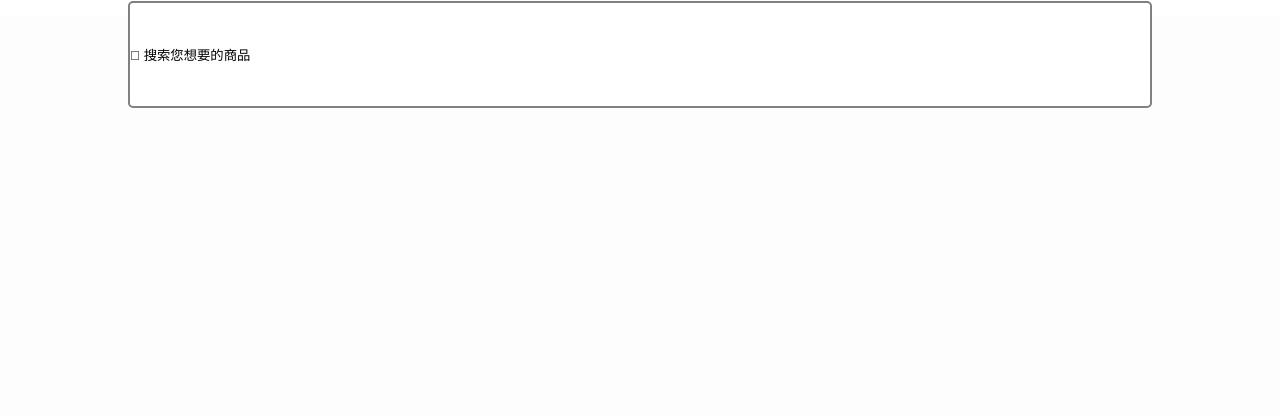
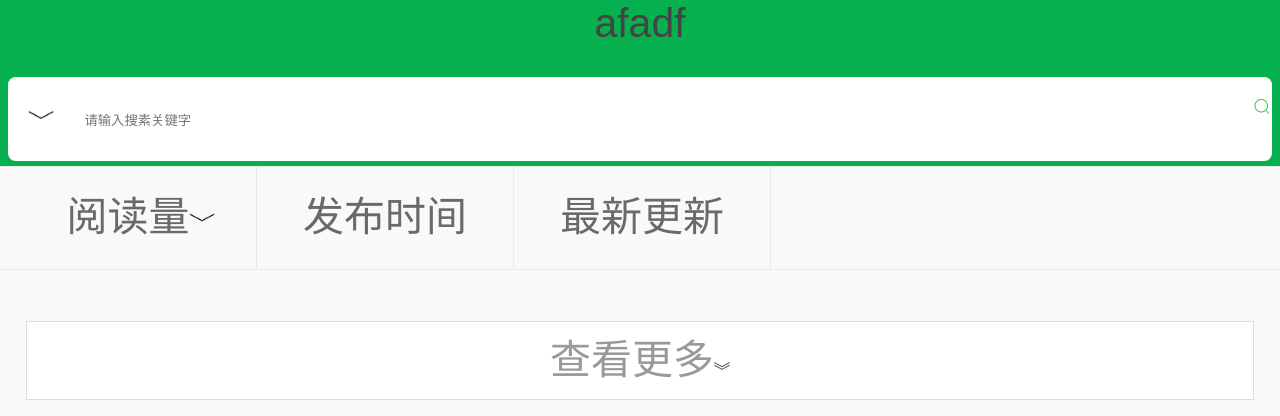
Before and after one commit to zhangchy/wechatArticleHtml5, a website: page index.html in a window 1280 px wide. Drawn offline with Linux system fonts and the light colour scheme; no server answers.

Commit message:
修改页面效果

```diff
--- a/css/style.css
+++ b/css/style.css
@@ -1,60 +1,207 @@
-body{
-    background-color: rgb(253,253,253);
-    margin:0 auto;
-    padding:0;
-    font-size:12px;
-    font-family:'Helvetica Neue',Helvetica,'Microsoft Yahei',sans-serif;
-    font-size:14px;
-    -webkit-font-smoothing:antialiased;
-    -moz-font-smoothing:antialiased
+html,body{
+    font-size:1.6rem;
+    background: #f9f9f9;
+    font-family: Arial, Helvetica, sans-serif;
+    font-size-adjust: none;
+    -webkit-text-size-adjust: none;
+    -webkit-text-size-adjust: none;
+    -moz-text-size-adjust: none;
+    -ms-text-size-adjust: none;
+    word-break: break-all;
+    word-wrap: break-word;
+    color: #444;
+    height:100%;
+    overflow-x: hidden;
 }
-body,div,form,input,textarea{padding:0;margin:0}
-ul{
-    margin:0 auto;
-    padding:0px;
-}
+html,body,div,form,input,textarea{padding:0;margin:0}
 li{
     list-style-type: none;
-    border-bottom: 2px solid #efefef;
-    min-height: 48px;
-    padding: 18px 0;
+    display: inline-block;
 }
-.searchBar{
-    position:relative;
-    padding-top:1px;
-    height:1.03rem;
-    line-height:1.04rem;
-    background-color:#fff
+/*设置搜索头的样式*/
+header{
+    background: #06b04f;
+    height: 3.5rem;
+    padding-bottom: 5px;
+    margin: 0;
+    padding: 0;
+    position: relative;
 }
-.search-input{
-    width: 80%;
-    border-radius: 5px;
-    height: 8em;
-    border: 2px solid gray;
-    padding: auto 0;
-    margin-left: 10%;
+.top-header{
+    height: 3rem;
+    text-align: center;
+    position: relative;
+    z-index: 10;
+    background: #06b04f;
 }
-.article-list-li div:first-child{
+.f-input-box{
+    margin: 0 .3rem;
+    padding:0 .0.3rem;
+    height: 3rem;
+    background: #fff;
+    -moz-border-radius: 2px;
+    -webkit-border-radius: 2px;
+    border-radius: .3rem;
+    position: relative;
+}
+.f-input-box a:first-child{
+    height: 34px;
+    width: 28px;
+    position: absolute;
+    display: block;
+    left: 0;
+    top: 0;-moz-border-radius: 2px;
+    -webkit-border-radius: 2px;
+
+}
+.f-img-sel{
+    background-size: 50px 50px;
+    width: 1rem;
+    height: 1rem;
     display: inline-block;
-    border-right: 2px solid #efefef;
+    content: "";
+    margin: 1rem 0 0 0.8rem;
+    border-radius:2px;
+
+}
+.f-input-box input{
+    vertical-align: top;
+    height: 3rem;
+    margin-left: 2rem;
+    padding-left: 1rem;
+    margin-top: 0.2rem;
+    border: 0;
+    display: inline-block;
+}
+.f-input-box a:last-child{
+    height: 34px;
+    width: 28px;
+    position: absolute;
+    display: block;
+    right: 0;
+    top: 0;
+}
+.f-input-box a:last-child:after{
+    background: url(../images/ico_add.png) -17px 0 no-repeat;
+    background-size: 50px 50px;
+    width: 15px;
+    height: 15px;
+    display: inline-block;
+    content: "";
+    margin: 11px 0 0 10px;
+}
+.article-sort{
+    width:100%;
+    height:4rem;
+    background: #f9f9f9;
+    border-bottom: 1px solid #eaeaea;
+}
+.article-sort ul {
+     background: #f9f9f9;
+     border-bottom: 1px solid #eaeaea;
+     line-height: 4rem;
+     margin: 0;
+     padding: 0;
+ }
+.article-sort ul li{
+    width: 20%;
+    float: left;
+    border-right: 1px solid #eaeaea;
+}
+.article-sort ul li a{
     text-align: center;
+    display: block;
+    text-decoration: none;
+    color:#696969;
 }
-.article-list-text{
-    font-size: 0.5em;
-    text-align: center;
+.sort-img{
+    width: 1rem;
+    height: 1rem;
+    line-height: 3rem;
+    padding-top: 1.5rem;
+    position: absolute;
 }
-.read-count-icon{
-    width: 30%;
-    height: 30%;
+
+article ul{
+   margin:0;
+    padding:0;
+}
+article ul li{
+    position: relative;
     display: block;
-    margin: 2px auto 4px;
-    background-size: 15px 14px;
-    line-height: 0;
-    font-size: 0;
+    border-bottom: 1px solid #f0f0f0;
     overflow: hidden;
 }
 
+article ul li a{
+    text-decoration: none;
 
-.article-list-li div:last-child{
+}
+.article-a-div{
+    height:  8rem;
+}
+.article-title{
+    line-height: 2rem;
+    padding-top: 0.3rem;
+    right: 9rem;
+    left: 1rem;
+    position: absolute;
+    color:#383838;
+    overflow: hidden;
+}
+.article-img-div{
     display: inline-block;
+    float:right;
+    right: 2rem;
+    position: absolute;
 }
+.article-title-div{
+    text-align: left;
+    float:left;
+    height: 8rem;
+}
+.article-img{
+    width: 7rem;
+    height: 7rem;
+    padding-right: 0px;
+    padding-top: 0.5rem;
+}
+.article-other-info{
+    font-size: 1.3rem;
+    line-height: 2rem;
+    height: 2rem;
+    color: #ababab;
+    padding: 0 0 12px;
+    width: 100%;
+    position: absolute;
+    bottom: 0;
+    left:  1rem;
+}
+.article-readcount{
+     position: absolute;
+     bottom: 0;
+     left: 0;
+ }
+.article-postuser{
+    position: absolute;
+    bottom: 0;
+    right:11rem;
+}
+.footer-wrapper{
+    margin: 2rem auto 3rem;
+    text-align: center;
+}
+.footer-wrapper a{
+    background:#fff;
+    color:#999;
+    margin: 1px;
+    display: block;
+    height: 3rem;
+    border: 1px solid #ddd;
+    margin: 1rem 1rem 1rem;
+    text-decoration: none;
+}
+.footer-wrapper a span{
+    line-height: 3rem;
+    text-decoration: none;
+}
--- a/index.html
+++ b/index.html
@@ -7,39 +7,71 @@
 </head>
 <body ng-controller="TaskCtrl">
     <div class="header">
-        <header class="searchBar">
-            <div class="searchBar-box">
-                <form>
-                    <input class="search-input" type="search" id="queryByName" value = " 搜索您想要的商品" onfocus="this.value=''" onblur="if(this.value==''){this.value=' 搜索您想要的商品'}" />
+        <div class="top-header">
+            afadf
+        </div>
+        <header class="article-filter">
+            <form action="">
+                <div class="f-input-box">
+                    <a href=""><img class="f-img-sel" src="images/sort.png" alt=""/></a>
+                    <input type="text" placeholder="请输入搜素关键字"/>
+                    <a href=""></a>
+                </div>
             </form>
+        </header>
+        <div class="article-sort">
+            <ul>
+                <li>
+                    <a href="">阅读量<img class="sort-img" src="images/sort.png"/></a>
+                </li><li>
+                <a href="">发布时间</a>
+            </li><li>
+                <a href="">最新更新</a>
+            </li>
+            </ul>
         </div>
-        </header>
     </div>
+    <div class="body-wrapper">
+        <article class="container">
             <ul>
                 <li ng-repeat="item in items" class="article-list-li">
-            <div>
-                <div class="read-count">
-
-                    <img class="read-count-icon" src="images/read_count.png"/>
-                    <p>{{item.age}}</p>
+                    <a href="">
+                        <div class="article-a-div">
+                            <div class="article-title-div">
+                                <div class="article-title">
+                                    {{item.title}}}
                                 </div>
-
+                                <div class="article-other-info">
+                                        <span class="article-readcount">
+                                            阅读 {{item.readAmount}}
+                                        </span>
+                                        <span class="article-postuser">
+                                               {{item.postUser}}
+                                        </span>
                                 </div>
-            <div>
-                test
                             </div>
+                            <div class="article-img-div">
+                                <img class="article-img" src="images/article1.jpg" alt=""/>
+                            </div>
+                        </div>
+                    </a>
                 </li>
             </ul>
+        </article>
+    </div>
+<div class="footer-wrapper">
+    <a href=""><span>查看更多</span><img src="images/load_more.ico"/></a>
+</div>
 </body>
 <script src="./js/angularjs_1.2.5/angular.min.js"></script>
 <script type="application/javascript">
     var app = angular.module('wechatArticle', []);
     app.controller('TaskCtrl', function($scope, $http) {
-        $http.get("http://127.0.0.1:8080/articles?page=1&size=10&title=我")
+        $http.get("http://10.118.1.48:8080/articles?page=1&size=10&title=我")
         .success(function(response) {
             var data = response.result;
             if(response.status == "SUCCESS"){
-                $scope.items = data;
+                $scope.items = data.data;
                 console.log(data);
             }else{
                 alert(data);
```
Also changed, not shown: images/article1.jpg (added), images/article1.png (added), images/article10.jpg (added), images/article2.jpg (added), images/article2.png (added), images/article3.jpg (added), images/article4.jpg (added), images/article5.jpg (added), images/article6.jpg (added), images/article7.jpg (added), images/article8.jpg (added), images/article9.jpg (added), images/ico_add.png (added), images/load_more.ico (added), 2 more files. Lines whose indentation alone changed are shown as unchanged.
